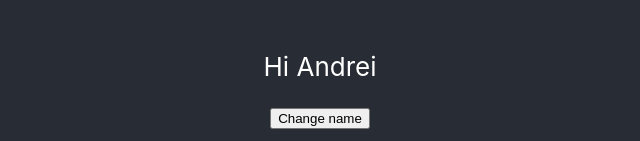
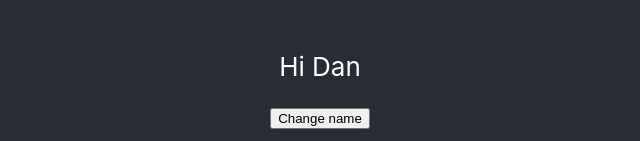
Before and after one commit to Dan-Y-Ko/monsters-rolodex-2022, a React (Create React App) app: page / in a window 1280 px wide. Shown: the part 483-624 px from the top of the page, without its empty margins (320-960 px from the left). Built offline with nearby package versions, Linux system fonts and the light colour scheme.

Commit message:
monsters rolodex - setState

```diff
--- a/src/App.js
+++ b/src/App.js
@@ -8,7 +8,7 @@ class App extends Component {
     super();
 
     this.state = {
-      name: "Andrei",
+      name: "Dan",
     };
   }
 
@@ -18,7 +18,13 @@ class App extends Component {
         <header className="App-header">
           <img src={logo} className="App-logo" alt="logo" />
           <p>Hi {this.state.name}</p>
-          <button>Change name</button>
+          <button
+            onClick={() => {
+              this.setState({ name: "Andrei" });
+            }}
+          >
+            Change name
+          </button>
         </header>
       </div>
     );
```
